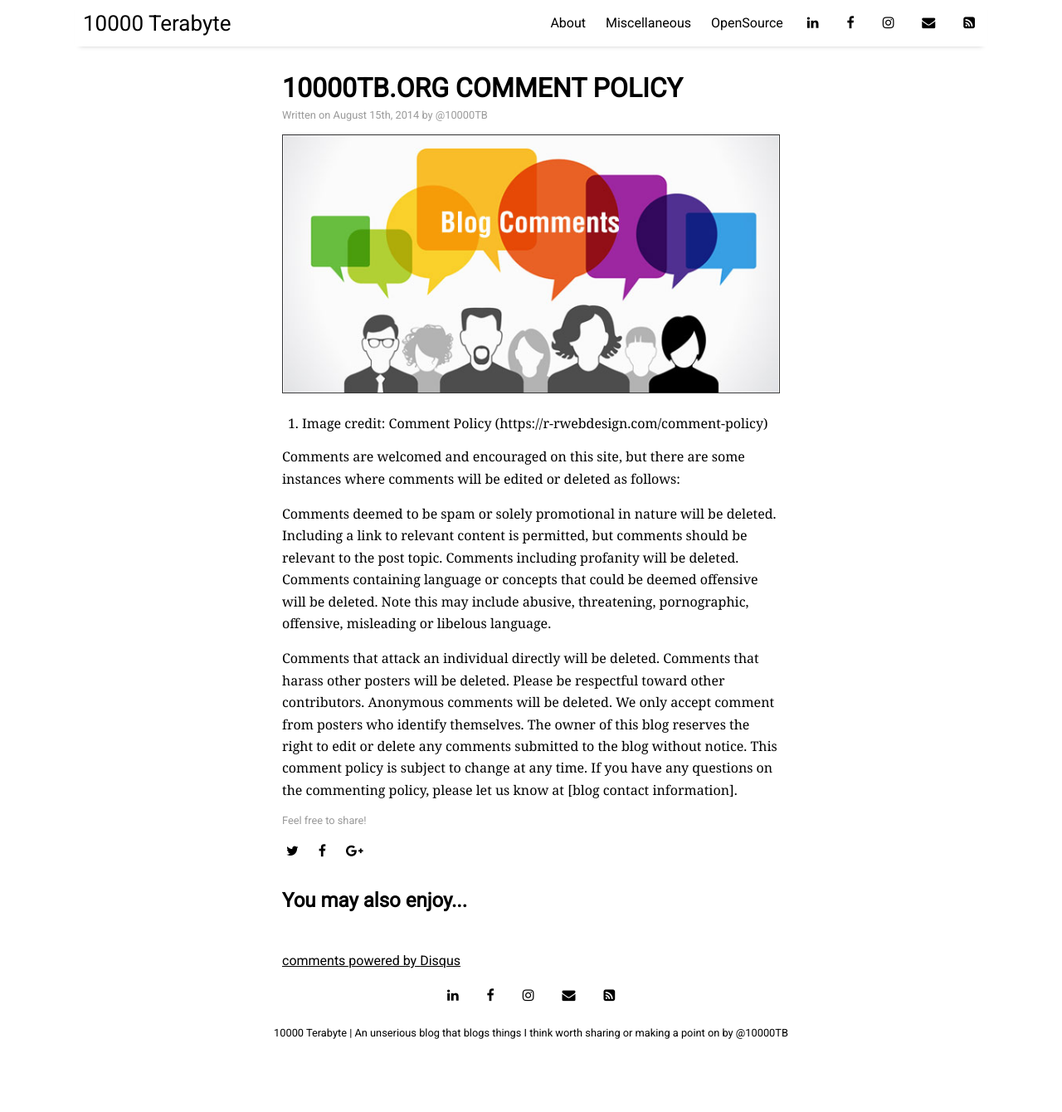
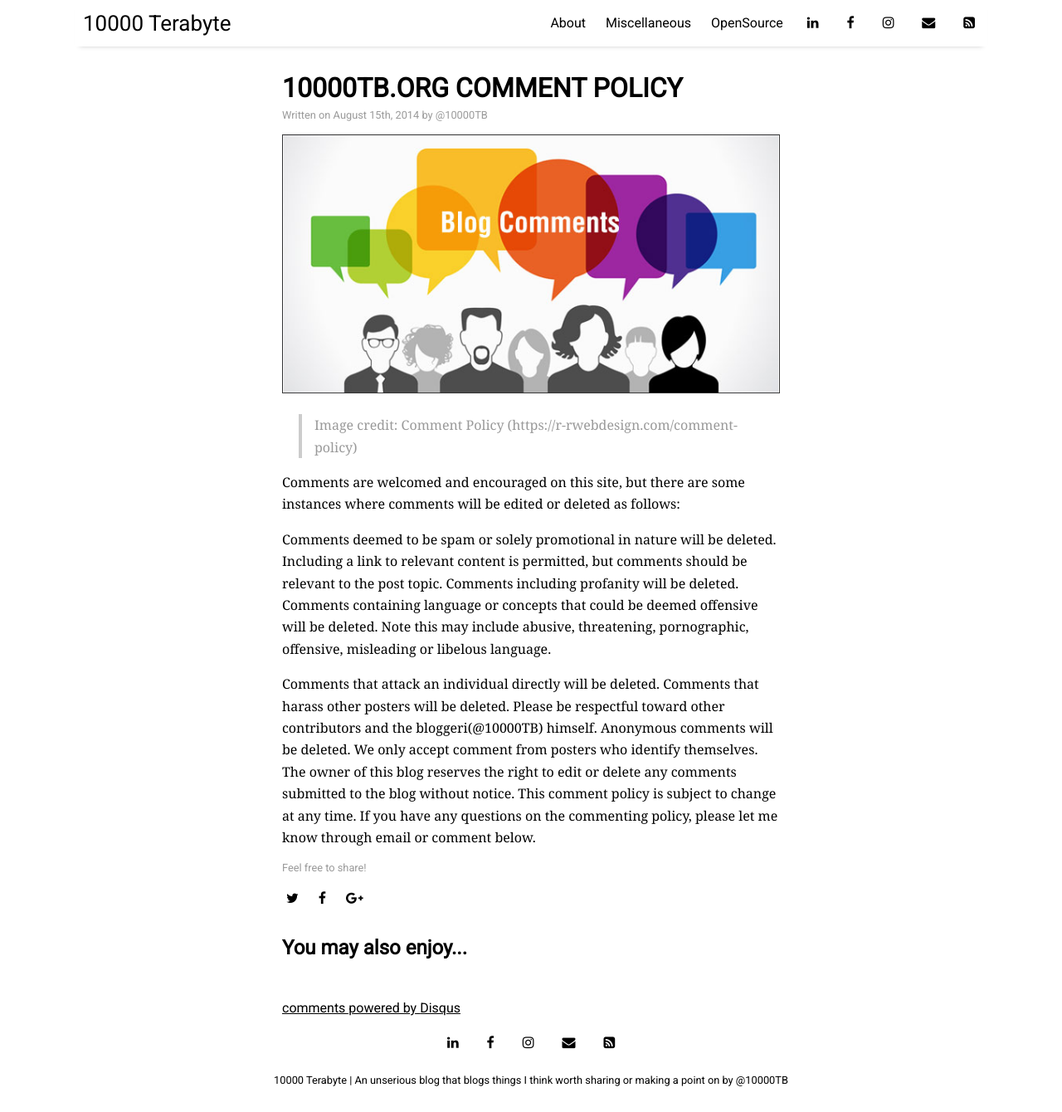
Before and after one commit to 10000TB/10000TB.github.io, a Jekyll site: the page built from _posts/2014-8-15-Comment-Policy-10000TB-ORG.md, in a window 1280 px wide and 1340 px high. Shown: the whole window at 83% size. Built offline with Jekyll 4.4.1, drawn with Linux system fonts in a browser that asks for light colours; nearby versions of some CDN libraries; comment, search, counter and statistics services are not loaded.

Commit message:
update comment policy.

```diff
--- a/_posts/2014-8-15-Comment-Policy-10000TB-ORG.md
+++ b/_posts/2014-8-15-Comment-Policy-10000TB-ORG.md
@@ -16,6 +16,6 @@ Comments including profanity will be deleted.
 Comments containing language or concepts that could be deemed offensive will be deleted. Note this may include abusive, threatening, pornographic, offensive, misleading or libelous language.
 
 Comments that attack an individual directly will be deleted.
-Comments that harass other posters will be deleted. Please be respectful toward other contributors.
+Comments that harass other posters will be deleted. Please be respectful toward other contributors and the bloggeri(@10000TB) himself.
 Anonymous comments will be deleted. We only accept comment from posters who identify themselves.
-The owner of this blog reserves the right to edit or delete any comments submitted to the blog without notice. This comment policy is subject to change at any time. If you have any questions on the commenting policy, please let us know at [blog contact information].
+The owner of this blog reserves the right to edit or delete any comments submitted to the blog without notice. This comment policy is subject to change at any time. If you have any questions on the commenting policy, please let me know through email or comment below.
```
Also changed, not shown: other parts of _posts/2014-8-15-Comment-Policy-10000TB-ORG.md (+1 -1 lines).
